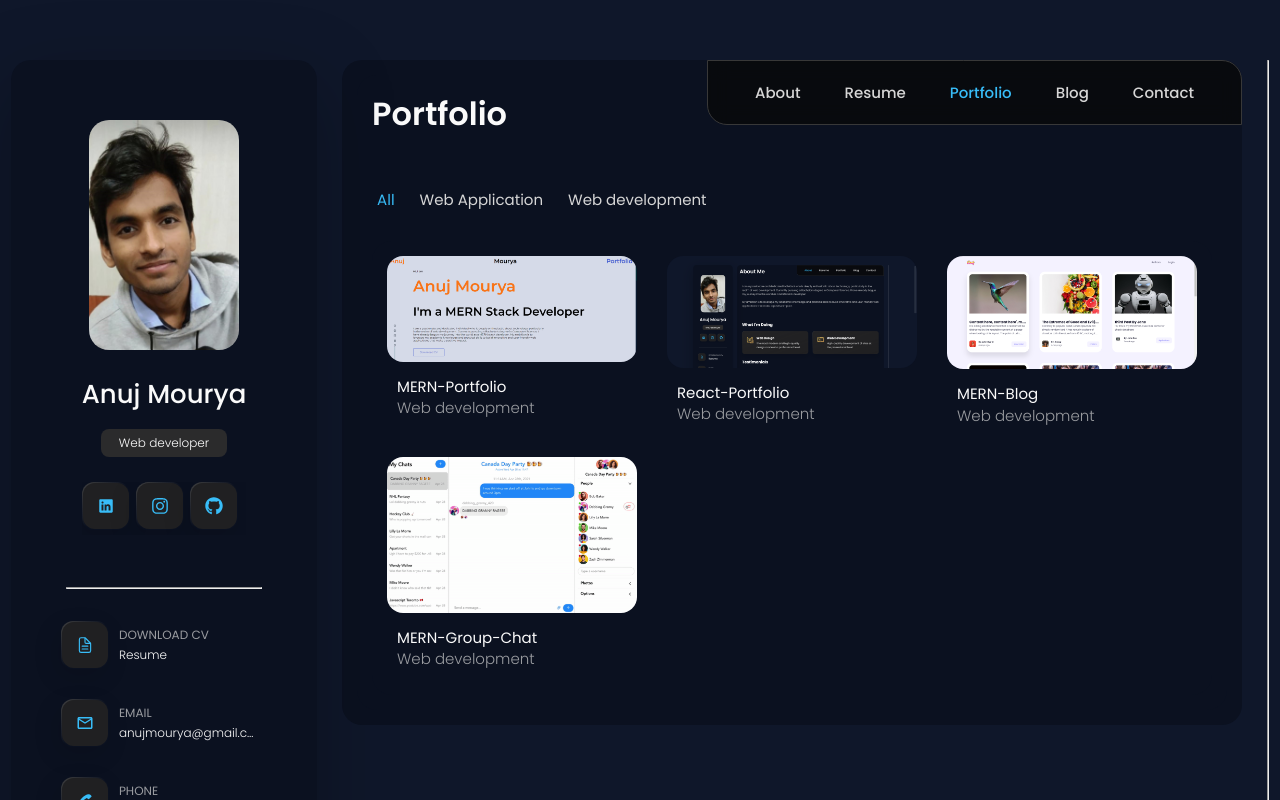
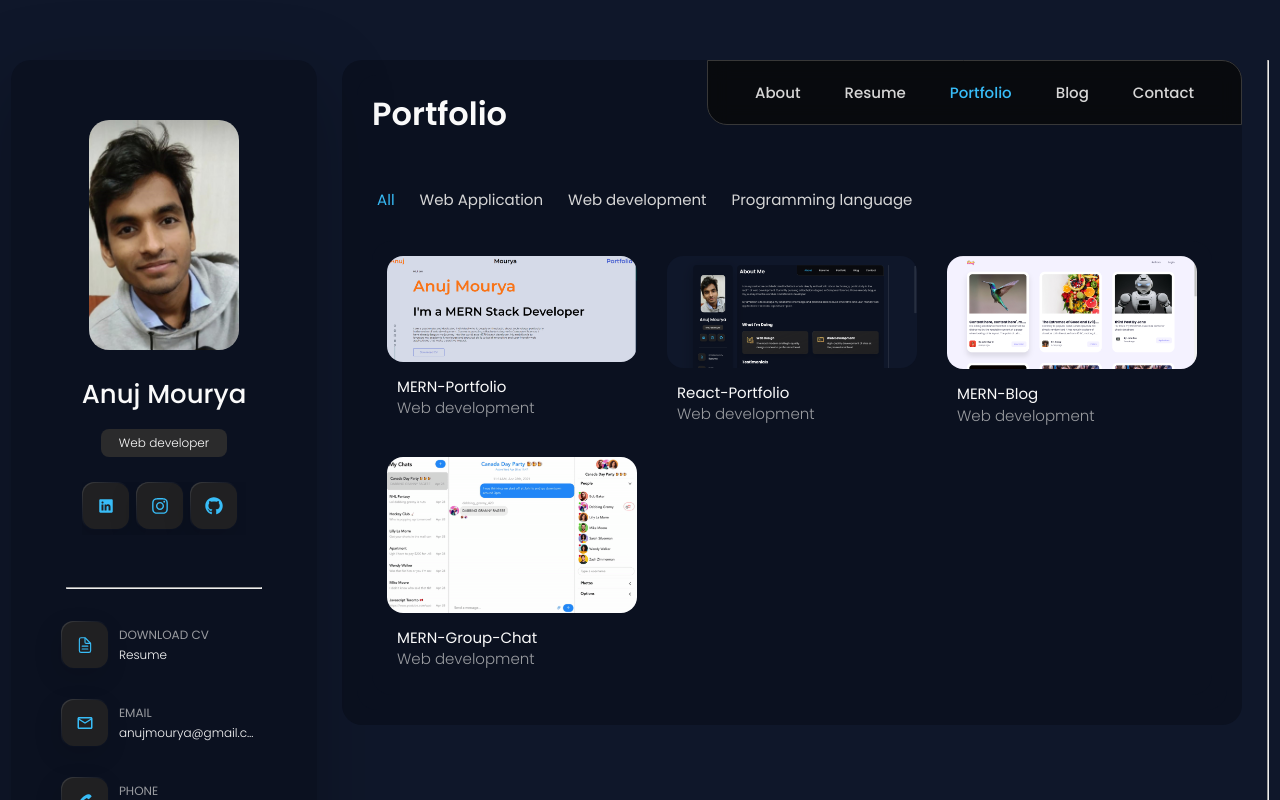
Before and after one commit to anuj0224/bostami-portfolio, a React (Vite) app: page /portfolio in a window 1280 px wide. Shown: the top 800 px of the page. Built offline with nearby package versions, Linux system fonts and the light colour scheme.

Commit message:
Update Portfolio.jsx

```diff
--- a/src/pages/Portfolio/Portfolio.jsx
+++ b/src/pages/Portfolio/Portfolio.jsx
@@ -42,7 +42,7 @@ function Portfolio() {
 
       {/* Filter buttons */}
       <ul className="filter-list">
-        {['All','Web Application','Web development'].map(category => (
+        {['All','Web Application','Web development','Programming language'].map(category => (
           <li className="filter-item" key={category}>
             <button className={category === selectedCategory ? 'active' : ''} onClick={() => handleFilterClick(category)}>
               {category}
@@ -55,7 +55,7 @@ function Portfolio() {
             <ul className="project-list">
                 {filteredProjects.map(project => (
                     <li className="project-item active" data-category={project.category} key={project.id}>
-                        <a href={project.image}>
+                      <a href={project.link}>
                             <figure className="project-img">
                                 <div className="project-item-icon-box">
                                     <FaRegEye />
```
